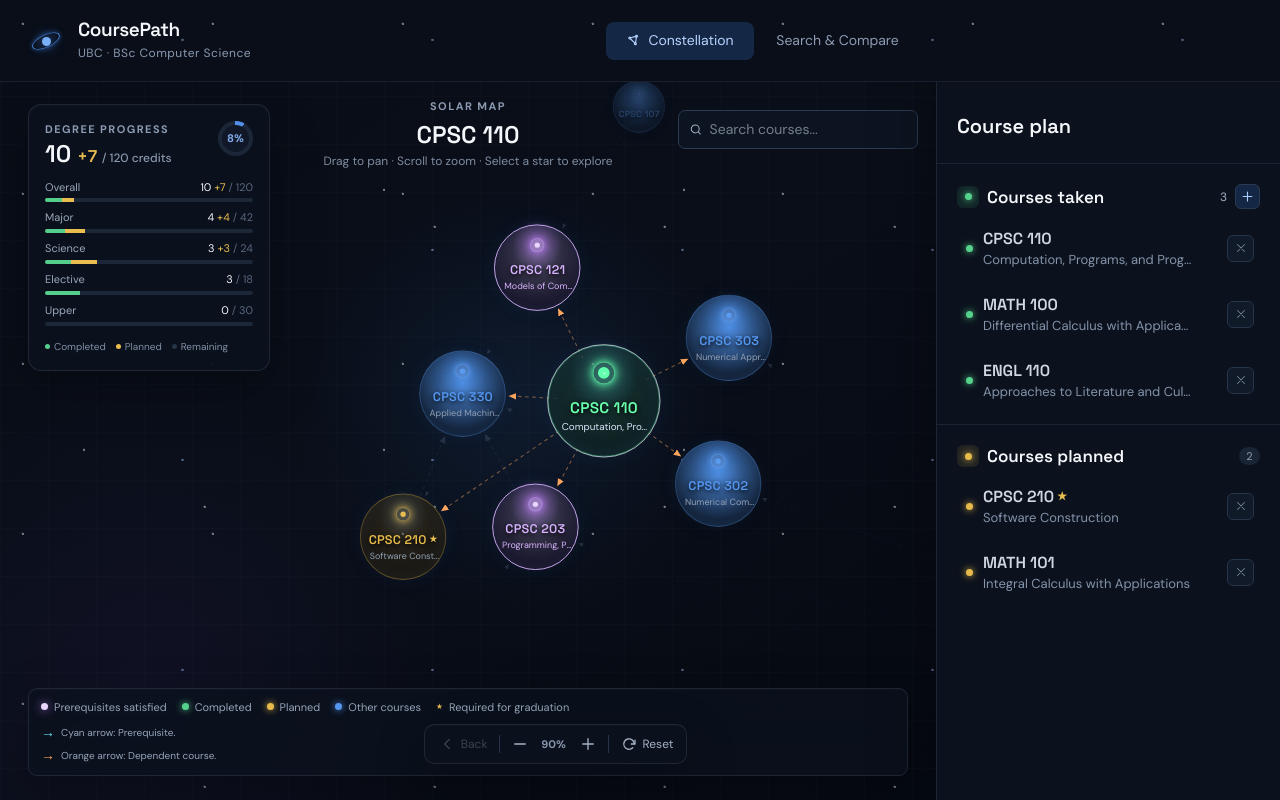
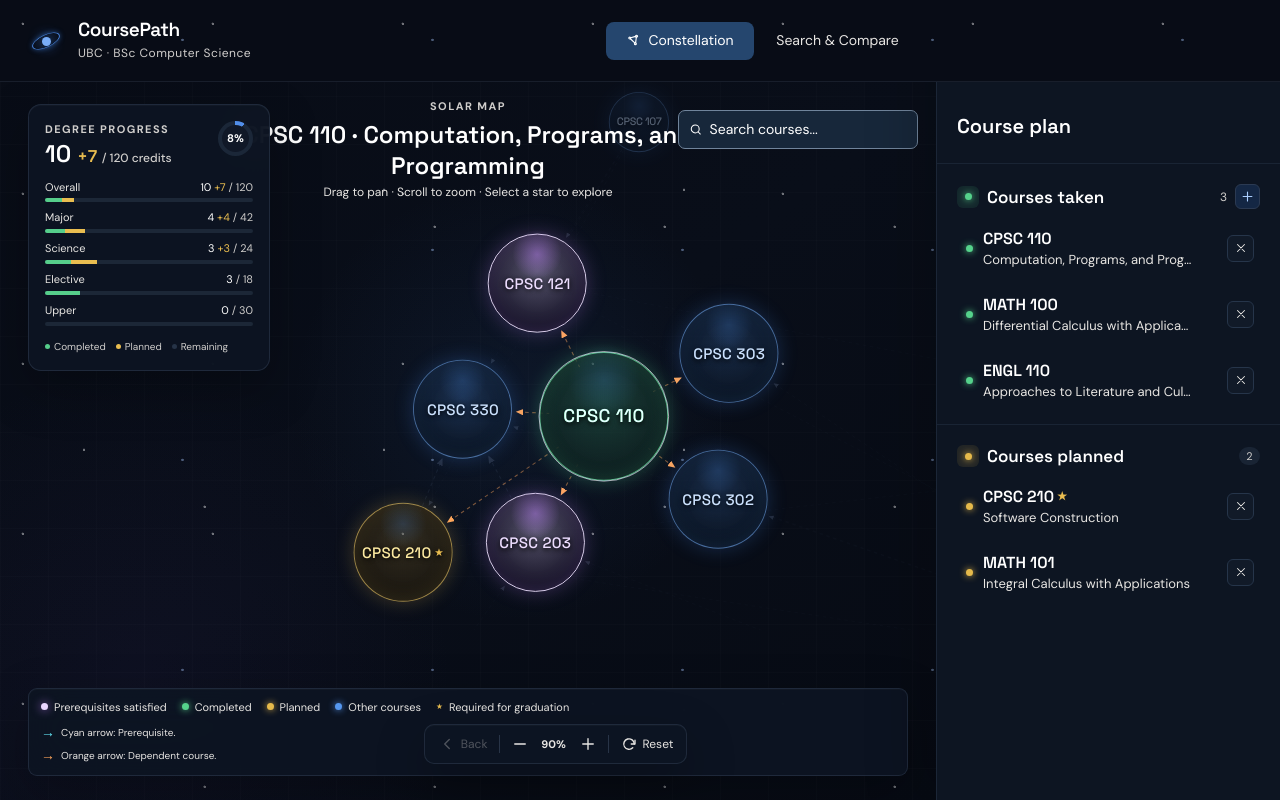
Before and after one commit to Melody2026/Plan4U, a React (Vite) app: page / in a window 1280 px wide. Built offline with nearby package versions, Linux system fonts and the light colour scheme; the HTML template or start-up script is replaced by a standard one.

Commit message:
changed the luminous behavior and get rid of useed content

```diff
--- a/src/App.tsx
+++ b/src/App.tsx
@@ -902,7 +902,7 @@ function SearchCompare({
         </div>
         <div className="sc-results">
           {results.map((course) => (
-            <article className="sc-course" key={course.code}>
+            <article className={`sc-course${planned.includes(course.code) ? " is-planned" : ""}${completed.includes(course.code) ? " is-completed" : ""}${chosen.some((choice) => choice?.code === course.code) ? " is-compared" : ""}`} key={course.code}>
               <div className="sc-course-heading">
                 <h2>
                   <CourseCode code={course.code} /> <span>{course.title}</span>
@@ -956,7 +956,7 @@ function SearchCompare({
         <section className="sc-panel sc-compare">
           <h2>Compare Courses</h2>
           {choices.map((value, index) => (
-            <label className="sc-choice" key={index}>
+            <label className={`sc-choice${chosen[index] ? " is-selected" : ""}`} key={index}>
               Course {index + 1}
               <input
                 list={`compare-options-${index}`}
@@ -1392,9 +1392,9 @@ function App() {
                 <div className="requirement-meta">
                   <span>{req.short}</span>
                   <span>
-                    <span style={{ color: "#f5f7fb" }}>{req.done}</span>
+                    <span style={{ color: "#ffffff" }}>{req.done}</span>
                     {req.plan > 0 && <span style={{ color: "#e9bd50" }}> +{req.plan}</span>}
-                    <span style={{ color: "#59687f" }}> / {req.target}</span>
+                    <span style={{ color: "#d0cecc" }}> / {req.target}</span>
                   </span>
                 </div>
                 <div
@@ -1504,8 +1504,8 @@ function App() {
                 const dx = b.x - a.x;
                 const dy = b.y - a.y;
                 const length = Math.max(1, Math.sqrt(dx * dx + dy * dy));
-                const startR = layer(from) === 0 ? 53 : layer(from) === 1 ? 43 : 32;
-                const endR = layer(to) === 0 ? 62 : layer(to) === 1 ? 52 : 40;
+                const startR = layer(from) === 0 ? 61 : layer(from) === 1 ? 49 : 37;
+                const endR = layer(to) === 0 ? 71 : layer(to) === 1 ? 60 : 46;
                 return (
                   <line
                     style={{
@@ -1558,13 +1558,9 @@ function App() {
                   aria-label={`View ${code}, ${COURSES[code].title}, ${statusLabel(code)}`}
                 >
                   <span className="node-glow" />
-                  <span className="node-core">
-                    {layer(code) === 0 && <span className="center-dot" />}
-                  </span>
                   <strong>
                     <CourseCode code={code} />
                   </strong>
-                  {layer(code) < 2 && <small>{COURSES[code].title}</small>}
                 </button>
               );
             })}
@@ -1573,7 +1569,7 @@ function App() {
 
         <div className="map-label">
           <span className="eyebrow">Solar map</span>
-          <h1>{center}</h1>
+          <h1>{center} · {COURSES[center].title}</h1>
           <p>Drag to pan · Scroll to zoom · Select a star to explore</p>
         </div>
 
@@ -1720,7 +1716,7 @@ function App() {
               )}
             </div>
             {detailEligibility?.hasHighSchool && (
-              <p style={{ color: "#9aa9bd", fontSize: 13, lineHeight: 1.55 }}>
+              <p style={{ color: "#e8e6e3", fontSize: 13, lineHeight: 1.55 }}>
                 High school prerequisites are assumed satisfied. Please verify that you meet these
                 requirements.
               </p>
--- a/src/index.css
+++ b/src/index.css
@@ -1205,6 +1205,11 @@
 .course-node.layer-2 strong {
   font-size: 9px;
 }
+.course-node,
+.course-node.layer-0,
+.course-node.layer-2 {
+  padding: 0;
+}
 .map-label {
   position: absolute;
   z-index: 10;
@@ -2034,3 +2039,126 @@
   font-size: 12px;
   line-height: 1.55;
 }
+
+/* Color hierarchy: bright content, warm supporting copy, and distinct controls. */
+.brand-name, .panel-heading h2, .degree-badge, .map-label h1,
+.sidebar-header h2, .section-title h3, .course-link strong,
+.detail-card h2, .detail-card h3, .course-fact > strong,
+.search-compare h1, .search-compare h2, .search-compare h3,
+.sc-course-heading h2 > span + span, .sc-comparison-grid h2,
+.sc-comparison-grid h3, .taken-dialog-heading h2,
+.taken-checklist-row strong, .global-course-options button {
+  color: #ffffff;
+}
+.brand-subtitle, .term-pill, .eyebrow, .panel-heading h2 small,
+.requirement-meta, .requirement-meta span:last-child, .progress-key,
+.map-label p, .legend, .detail-topline, .detail-card > p,
+.prereq-row span, .prereq-row strong, .eligibility small,
+.course-link small, .empty-state, .section-title > span,
+.search-compare p, .sc-results-bar, .sc-choice,
+.sc-course .sc-description, .search-compare .sc-course-status,
+.sc-course .sc-tags span, .sc-tags span, .search-compare .sc-footnote,
+.sc-empty, .sc-comparison-grid dt, .sc-comparison-grid dd,
+.course-fact > span, .global-course-options small, .global-course-options p,
+.taken-heading-actions, .taken-checklist h3, .taken-checklist-row > span,
+.taken-alternatives, .taken-no-results, .taken-actions > span {
+  color: #e8e6e3;
+}
+.course-node strong { color: #ffffff; }
+.course-node strong { color: #cce2fe; font-weight: 500; font-size: 16.8px; }
+.course-node.layer-0 strong { font-size: 20.4px; }
+.course-node.layer-2 strong { font-size: 12px; letter-spacing: -0.03em; }
+.course-node.completed strong { color: #b9f5d9; }
+.course-node.planned strong { color: #fdeaA1; }
+.course-node.satisfied strong { color: #edddff; }
+.course-node {
+  width: 110px;
+  height: 110px;
+  border-color: rgba(120, 179, 255, 0.55);
+  background: radial-gradient(circle at 50% 38%, rgba(62, 113, 181, 0.3), rgba(12, 23, 39, 0.9) 68%);
+  box-shadow: inset 0 0 22px rgba(73, 137, 225, 0.12), 0 0 22px rgba(65, 139, 237, 0.24);
+}
+.course-node.layer-0 { width: 143px; height: 143px; }
+.course-node.layer-2 { width: 67px; height: 67px; min-height: 67px; }
+.course-node.completed {
+  border-color: rgba(112, 236, 163, 0.58);
+  background: radial-gradient(circle at 50% 38%, rgba(52, 139, 91, 0.27), rgba(12, 27, 27, 0.9) 68%);
+  box-shadow: inset 0 0 22px rgba(80, 214, 139, 0.12), 0 0 22px rgba(80, 214, 139, 0.24);
+}
+.course-node.planned {
+  border-color: rgba(255, 215, 111, 0.58);
+  background: radial-gradient(circle at 50% 38%, rgba(157, 121, 43, 0.27), rgba(29, 25, 17, 0.9) 68%);
+  box-shadow: inset 0 0 22px rgba(232, 189, 80, 0.12), 0 0 22px rgba(232, 189, 80, 0.24);
+}
+.course-node.satisfied {
+  border-color: #eee0ff;
+  background: radial-gradient(circle at 50% 38%, rgba(233, 213, 255, 0.34), rgba(27, 23, 44, 0.9) 68%);
+  box-shadow: inset 0 0 22px rgba(192, 132, 252, 0.14), 0 0 22px rgba(192, 132, 252, 0.26);
+}
+.course-node small, .course-node.satisfied small,
+.course-node.layer-0 small { color: #e8e6e3; }
+.global-course-search, .sc-search-input, .taken-filter, .sc-choice input {
+  color: #ffffff;
+  background: #17273a;
+  border-color: #70849b;
+}
+.global-course-search input, .sc-search-input input,
+.taken-filter, .sc-choice input { color: #ffffff; }
+.global-course-search input::placeholder, .sc-search-input input::placeholder,
+.taken-filter::placeholder, .sc-choice input::placeholder {
+  color: #ffffff;
+  opacity: 1;
+}
+.global-course-search:focus-within, .sc-search-input:focus-within,
+.taken-filter:focus, .sc-choice input:focus { border-color: #b9d8ff; }
+.view-tabs button, .map-controls button, .map-controls b,
+.close-button, .sidebar-header > button, .remove-button {
+  color: #e8e6e3;
+}
+.view-tabs button[aria-current] { color: #ffffff; background: #25466e; }
+.view-tabs button:hover, .map-controls button:hover,
+.close-button:hover, .sidebar-header > button:hover { color: #fff; background: #263d58; }
+.sc-panel { background: #101a29; border-color: #29394e; }
+.sc-course, .sc-comparison-grid article { background: #172538; border-color: #34465c; }
+.course-fact, .prereq-row { background: #101d2d; border-color: #304157; }
+.sc-tags span { background: #253347; }
+.sc-filters button { color: #e8e6e3; background: #18283b; border-color: #667a91; }
+.sc-filters button[aria-pressed="true"] { color: #fff; background: #285483; border-color: #a4cfff; }
+.sc-results-bar select, .taken-levels button, .taken-alternatives button {
+  color: #ffffff; background: #1a2a3e; border-color: #70849b;
+}
+.sc-plan, .sc-compare-button, .taken-save {
+  color: #fff; background: #285fae; border-color: #8bbcff;
+}
+.sc-plan:disabled, .plan-button:disabled { color: #e8e6e3; background: #26364a; border-color: #53677e; }
+.sc-choice:focus-within input { background: #203a57; }
+.sc-choice.is-selected input { background: #203a57; border-color: #a4cfff; }
+.sc-course.is-planned { border-color: #c9a64f; }
+.sc-course.is-completed { border-color: #50b77c; }
+.sc-course.is-compared { background: #213a56; }
+.search-compare .sc-course-status-incomplete { color: #d6b9ff; }
+.global-course-options button[aria-selected="true"], .global-course-options button:hover {
+  background: #25466e;
+}
+.sc-description-toggle, .calendar-source, .sc-comparison-grid a { color: #b5d6ff; }
+
+/* Midnight surfaces and quieter tertiary labels. */
+.app-shell, .search-view-content { background: #070b14; }
+.map-workspace {
+  background:
+    radial-gradient(circle at 55% 50%, rgba(40, 82, 141, 0.14), transparent 34%),
+    radial-gradient(circle at 15% 85%, rgba(67, 43, 121, 0.09), transparent 30%),
+    linear-gradient(145deg, #080c16 0%, #090e19 52%, #070b14 100%);
+}
+.topbar { background: #080c16; }
+.sidebar, .sc-panel, .sc-dialog, .taken-dialog { background: #0d1522; }
+.glass-panel { background: rgba(13, 21, 34, 0.94); }
+.sc-course, .sc-comparison-grid article { background: #142032; }
+.course-fact, .prereq-row, .global-course-options { background: #101a29; }
+.brand-subtitle, .term-pill, .eyebrow, .panel-heading h2 small,
+.progress-key, .detail-topline, .section-title > span,
+.sc-results-bar, .sc-tags span, .sc-course .sc-tags span,
+.search-compare .sc-footnote, .sc-comparison-grid dt,
+.course-fact > span, .taken-heading-actions, .taken-actions > span {
+  color: #d0cecc;
+}
```
